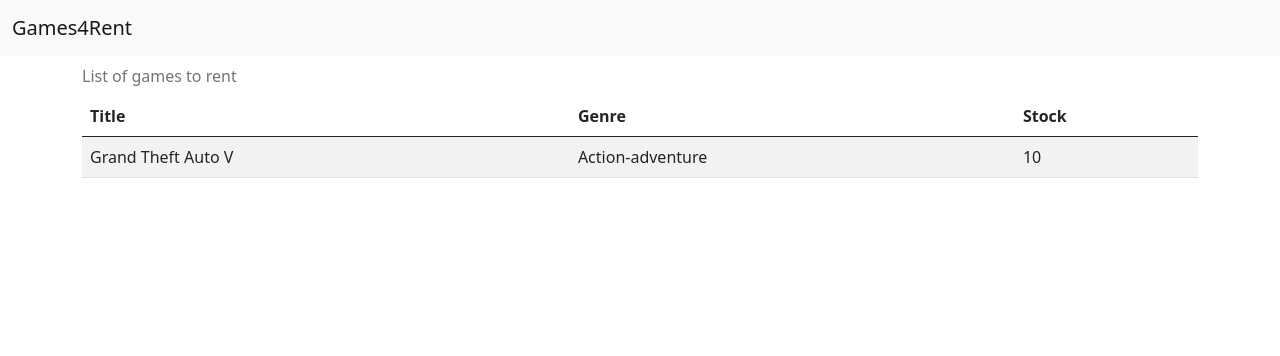
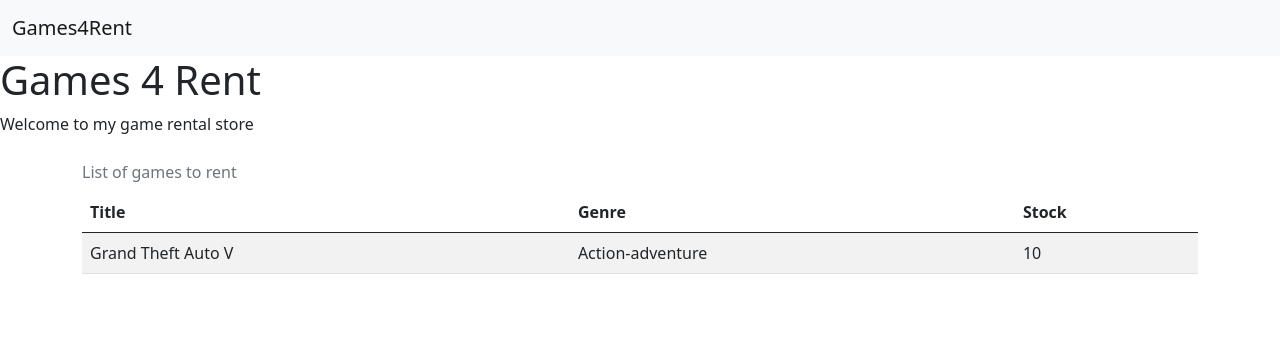
Before and after one commit to ShyhiemGilbert/Game_Rental, a Django app: page /games/1 in a window 1280 px wide. Shown: the top 356 px of the page. Run offline with Django 3.2, Linux system fonts and the light colour scheme; data comes from the database, SQL or seed files in the repository.

Commit message:
adding some text to homepage

```diff
--- a/templates/base.html
+++ b/templates/base.html
@@ -17,6 +17,13 @@
     <a class="navbar-brand" href="#">Games4Rent</a>
   </div>
 </nav>
+
+  <div>
+      <H1> Games 4 Rent</H1>
+  </div>
+  <div>
+      <p>Welcome to my game rental store</p>
+  </div>
   <main class="container">
     {% block content %}
 
```
